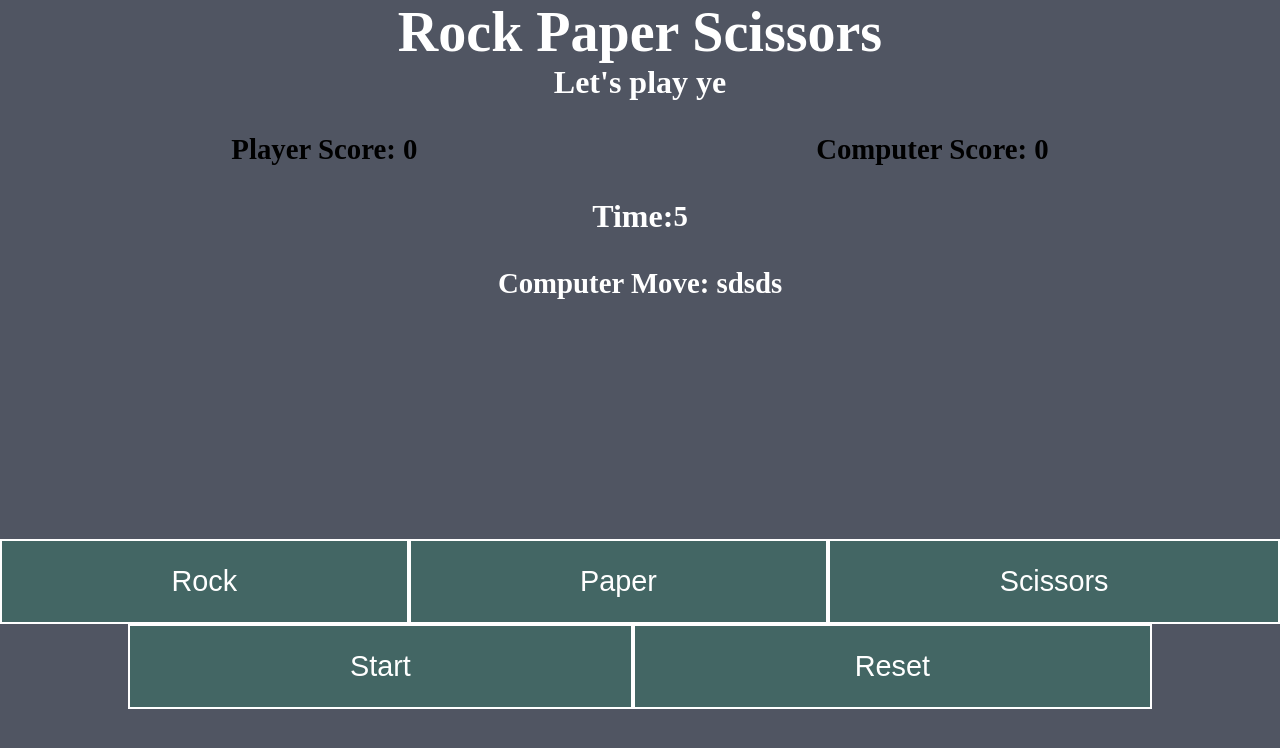
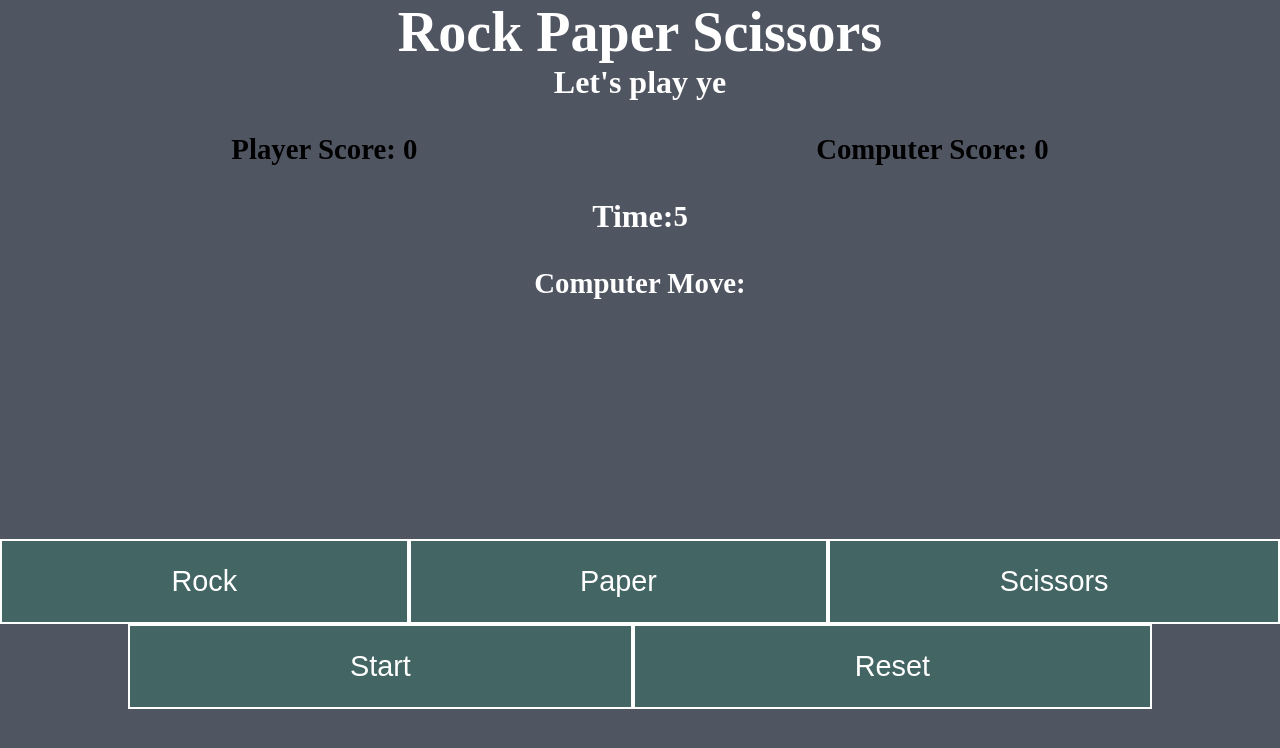
Before and after one commit to Leshyy/Code-Academy, a plain HTML site: page Rock Paper Scissors/index.html in a window 1280 px wide. Drawn offline with Linux system fonts and the light colour scheme.

Commit message:
Update index.html

```diff
--- a/Rock Paper Scissors/index.html
+++ b/Rock Paper Scissors/index.html
@@ -24,7 +24,7 @@
 
         <div class="computer-play">
             <!-- <img src="" > -->
-            <h3>Computer Move: <span id="ai-move">sdsds</span></h3>
+            <h3>Computer Move: <span id="ai-move"></span></h3>
         </div>
 
         <div class="play-board">
```
